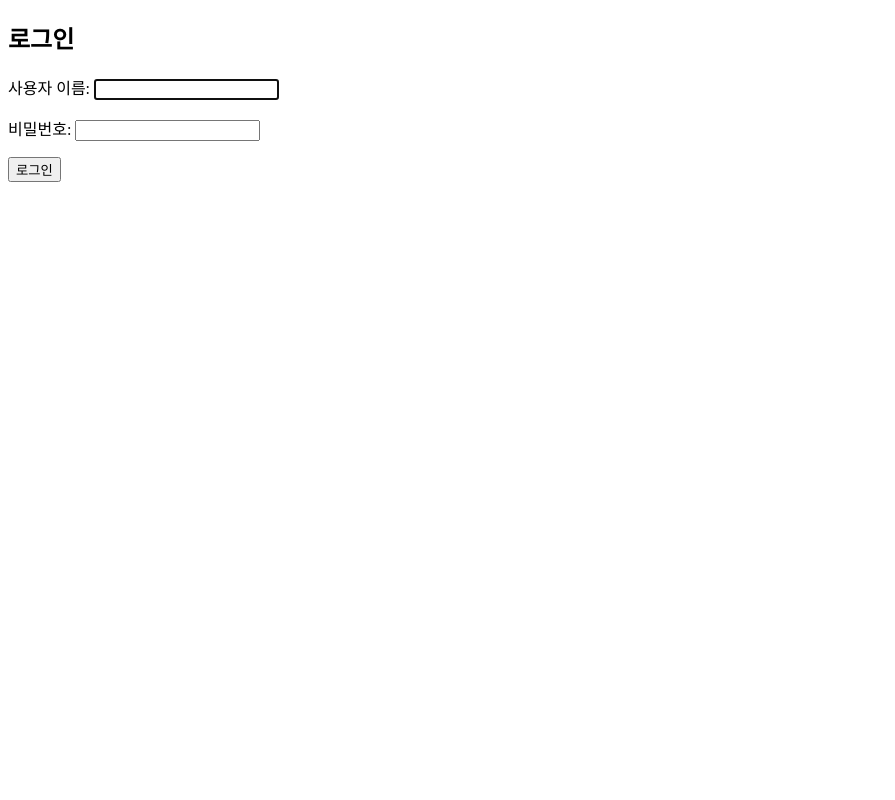
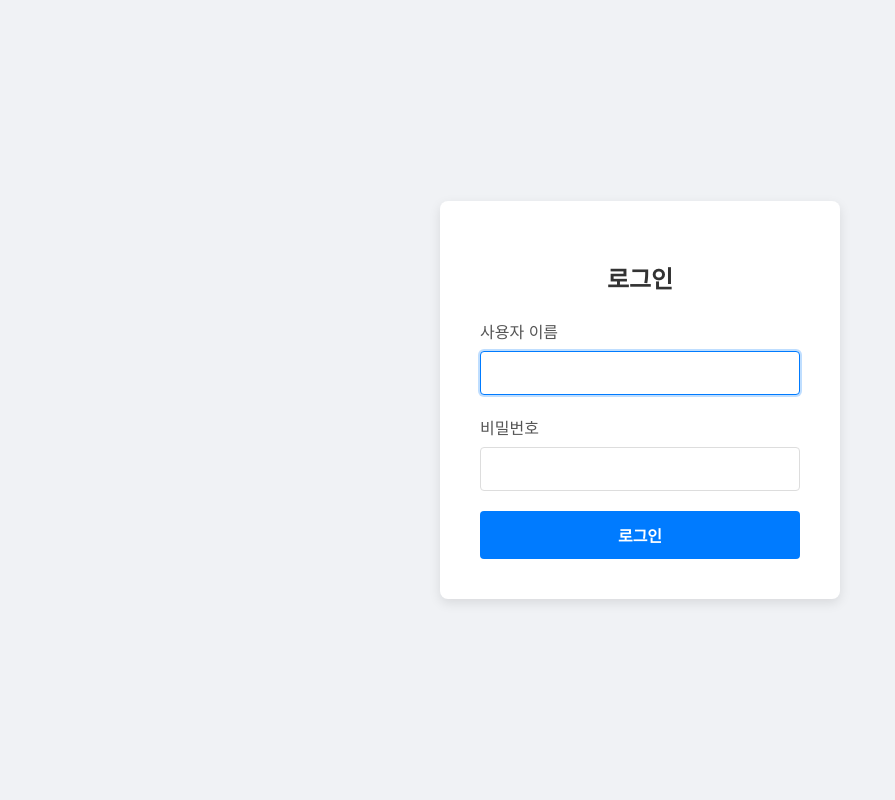
Before and after one commit to aceail/jllm, a Django app: page /accounts/login/ in a window 1280 px wide. Shown: the whole page, without its empty margins (0-895 px from the left). Run offline with Django 5.2, Linux system fonts and the light colour scheme.

Commit message:
로그인

```diff
--- a/llm_review_project/llm_review_project/settings.py
+++ b/llm_review_project/llm_review_project/settings.py
@@ -127,3 +127,4 @@ MEDIA_URL = '/media/'
 MEDIA_ROOT = BASE_DIR / 'media'
 
 LOGIN_REDIRECT_URL = '/' # 메인 페이지로 이동
+LOGIN_URL = '/accounts/login/' # 이 줄을 추가하세요.
--- a/llm_review_project/llm_review_project/urls.py
+++ b/llm_review_project/llm_review_project/urls.py
@@ -6,17 +6,17 @@ from django.contrib.auth import views as auth_views
 from django.conf import settings
 from django.conf.urls.static import static
 
+# ❗️ 이 함수를 새로 import 해야 합니다.
+from .views import CustomLogoutView
+
 urlpatterns = [
     path('admin/', admin.site.urls),
-    # 기존 'editor/' 경로를 비워둬서 메인 페이지로 만듭니다.
     path('', include('editor.urls')),
     path('accounts/login/', auth_views.LoginView.as_view(template_name='registration/login.html'), name='login'),
-    path('accounts/logout/', auth_views.LogoutView.as_view(), name='logout'),
+
+    # ❗️ 아래 코드로 교체해 주세요.
+    # GET 요청을 허용하는 커스텀 LogoutView를 사용합니다.
+    path('accounts/logout/', CustomLogoutView.as_view(), name='logout'),
 ]
 
-# media 파일 URL 설정 추가
 urlpatterns += static(settings.MEDIA_URL, document_root=settings.MEDIA_ROOT)
-
-# 개발 환경에서 미디어 파일을 서빙하기 위한 설정
-if settings.DEBUG:
-    urlpatterns += static(settings.MEDIA_URL, document_root=settings.MEDIA_ROOT)
--- a/llm_review_project/templates/registration/login.html
+++ b/llm_review_project/templates/registration/login.html
@@ -2,30 +2,119 @@
 <html lang="ko">
 <head>
     <meta charset="UTF-8">
+    <meta name="viewport" content="width=device-width, initial-scale=1.0">
     <title>로그인</title>
+    <style>
+        @import url('https://fonts.googleapis.com/css2?family=Noto+Sans+KR:wght@400;500;700&display=swap');
+
+        body {
+            display: flex;
+            justify-content: center;
+            align-items: center;
+            height: 100vh;
+            margin: 0;
+            background-color: #f0f2f5;
+            font-family: 'Noto Sans KR', sans-serif;
+        }
+
+        .login-container {
+            background-color: white;
+            padding: 40px;
+            border-radius: 8px;
+            box-shadow: 0 4px 12px rgba(0, 0, 0, 0.1);
+            width: 100%;
+            max-width: 400px;
+            box-sizing: border-box;
+        }
+
+        .login-container h2 {
+            text-align: center;
+            color: #333;
+            margin-bottom: 24px;
+        }
+
+        .login-form p {
+            margin-bottom: 20px;
+        }
+
+        .login-form label {
+            display: block;
+            margin-bottom: 8px;
+            font-weight: 500;
+            color: #555;
+        }
+
+        .login-form input[type="text"],
+        .login-form input[type="password"] {
+            width: 100%;
+            padding: 12px;
+            border: 1px solid #ddd;
+            border-radius: 4px;
+            box-sizing: border-box;
+            font-size: 16px;
+        }
+
+        .login-form input[type="text"]:focus,
+        .login-form input[type="password"]:focus {
+            outline: none;
+            border-color: #007bff;
+            box-shadow: 0 0 0 2px rgba(0, 123, 255, 0.25);
+        }
+
+        .error-message {
+            background-color: #f8d7da;
+            color: #721c24;
+            border: 1px solid #f5c6cb;
+            padding: 12px;
+            border-radius: 4px;
+            margin-bottom: 20px;
+            text-align: center;
+        }
+
+        .submit-btn {
+            width: 100%;
+            padding: 12px;
+            background-color: #007bff;
+            border: none;
+            border-radius: 4px;
+            color: white;
+            font-size: 16px;
+            font-weight: 700;
+            cursor: pointer;
+            transition: background-color 0.2s;
+        }
+
+        .submit-btn:hover {
+            background-color: #0056b3;
+        }
+    </style>
 </head>
 <body>
 
+    <div class="login-container">
         <h2>로그인</h2>
 
-    <form method="post">
+        {% if form.errors %}
+            <div class="error-message">
+                <p>아이디 또는 비밀번호가 올바르지 않습니다. 다시 시도해 주세요.</p>
+            </div>
+        {% endif %}
+
+        <form method="post" class="login-form">
             {% csrf_token %}
 
-        {% if form.errors %}
-            <p>아이디 또는 비밀번호가 올바르지 않습니다. 다시 시도해 주세요.</p>
-        {% endif %}
-
             <p>
-            <label for="id_username">사용자 이름:</label>
+                <label for="id_username">사용자 이름</label>
                 <input type="text" name="username" autofocus autocapitalize="none" autocomplete="username" maxlength="150" required id="id_username">
             </p>
             <p>
-            <label for="id_password">비밀번호:</label>
+                <label for="id_password">비밀번호</label>
                 <input type="password" name="password" autocomplete="current-password" required id="id_password">
             </p>
 
-        <button type="submit">로그인</button>
+            <button type="submit" class="submit-btn">로그인</button>
         </form>
+    </div>
 
 </body>
 </html>
```
Also changed, not shown: llm_review_project/editor/views.py (+15 -0 lines). Lines whose indentation alone changed are shown as unchanged.
